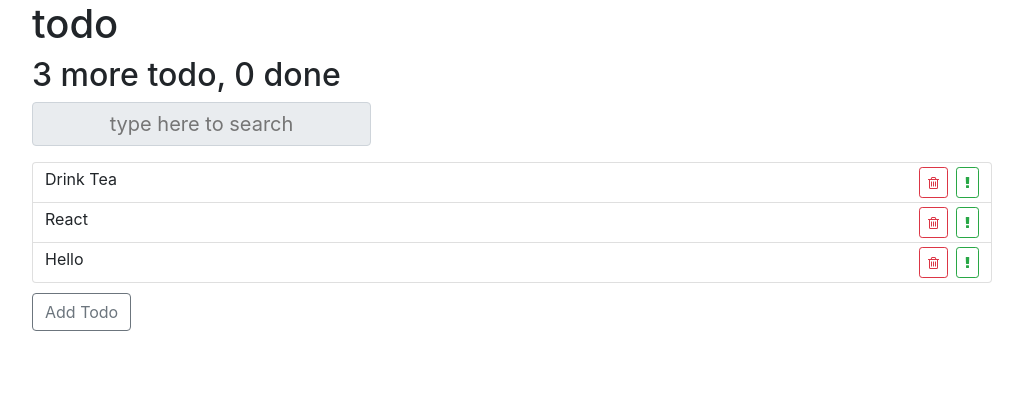
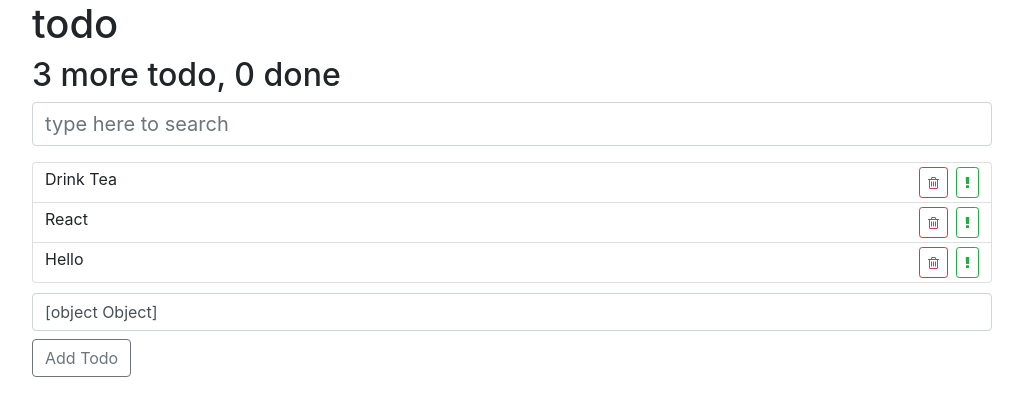
Before and after one commit to vladgaranich1993/reactAwesomeTodoList, a React (Create React App) app: page / in a window 1280 px wide. Shown: the top 416 px of the page, without its empty margins (128-1151 px from the left). Built offline with nearby package versions, Linux system fonts and the light colour scheme.

Commit message:
implemented adding todos with custom text

```diff
--- a/src/components/AddTodoForm/AddTodoForm.js
+++ b/src/components/AddTodoForm/AddTodoForm.js
@@ -3,13 +3,31 @@ import './add-todo-form.css';
 
 export default class AddTodoForm extends Component {
 
+    state = {
+        label: ''
+    }
+
+    onLabelChange = (e) => {
+      this.setState({
+        label: e.target.value
+      })
+    }
+
+    onSubmitForm = (e) => {
+        e.preventDefault();
+        this.props.onItemAdded(this.state.label);
+    }
+
     render() {
         return(
-            <div className="add-todo-form">
-                <button onClick={() => {this.props.onItemAdded('Hello')}} className="btn btn-outline-secondary">
+            <form className="add-todo-form" onSubmit={this.onSubmitForm}>
+                <input className="form-control" onChange={this.onLabelChange} type="text" placeholder="Enter todo title"
+                value={this.state}
+                />
+                <button className="btn btn-outline-secondary mt-2">
                     Add Todo
                 </button>
-            </div>
+            </form>
         )
     }
 }
--- a/src/components/SearchPanel/SearchPanel.js
+++ b/src/components/SearchPanel/SearchPanel.js
@@ -1,5 +1,4 @@
 import React from 'react'
-// import ReactDOM from 'react-dom'
 
 const SearchPanel = () => {
     const placeHolderSearch = 'type here to search';
@@ -9,7 +8,7 @@ const SearchPanel = () => {
 
     return(
         <div className="mb-3">
-            <input className="input-group-text" style={searchStyle} placeholder={placeHolderSearch}/>
+            <input className="form-control" style={searchStyle} placeholder={placeHolderSearch}/>
         </div>
     )
 }
```
